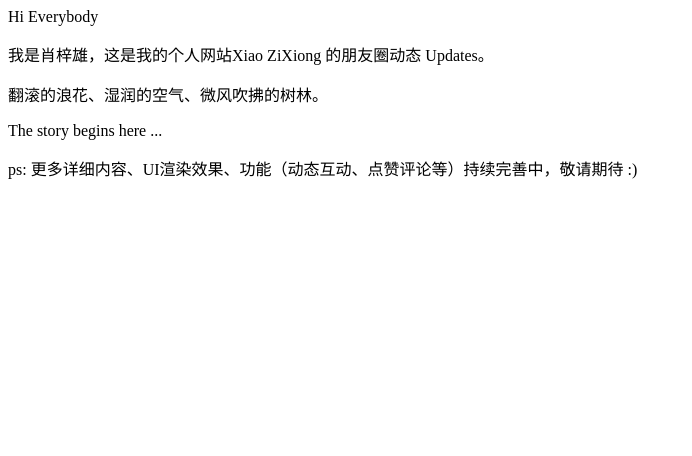
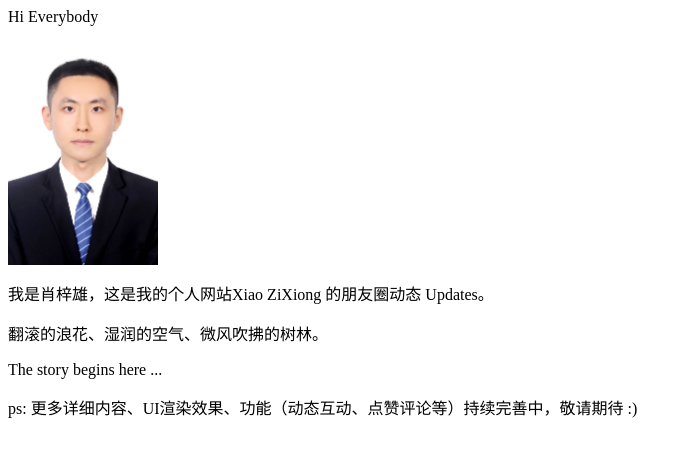
Before and after one commit to ZiXiongXiao/ZiXiongXiao.github.io, a plain HTML site: page index.html in a window 1280 px wide. Shown: the whole page, without its empty margins (0-692 px from the left). Drawn offline with Linux system fonts and the light colour scheme.

Commit message:
Update index.html
Photo added

```diff
--- a/index.html
+++ b/index.html
@@ -1,4 +1,5 @@
 <p>Hi Everybody</p>
+<img src="images/selfie-0.JPG" alt="Description of your image" width="150" height="150*35/25" style="max-width: 100%; object-fit: contain;">
 <p>我是肖梓雄，这是我的个人网站Xiao ZiXiong 的朋友圈动态 Updates。 </p>
 
 <p>翻滚的浪花、湿润的空气、微风吹拂的树林。</p>
```
